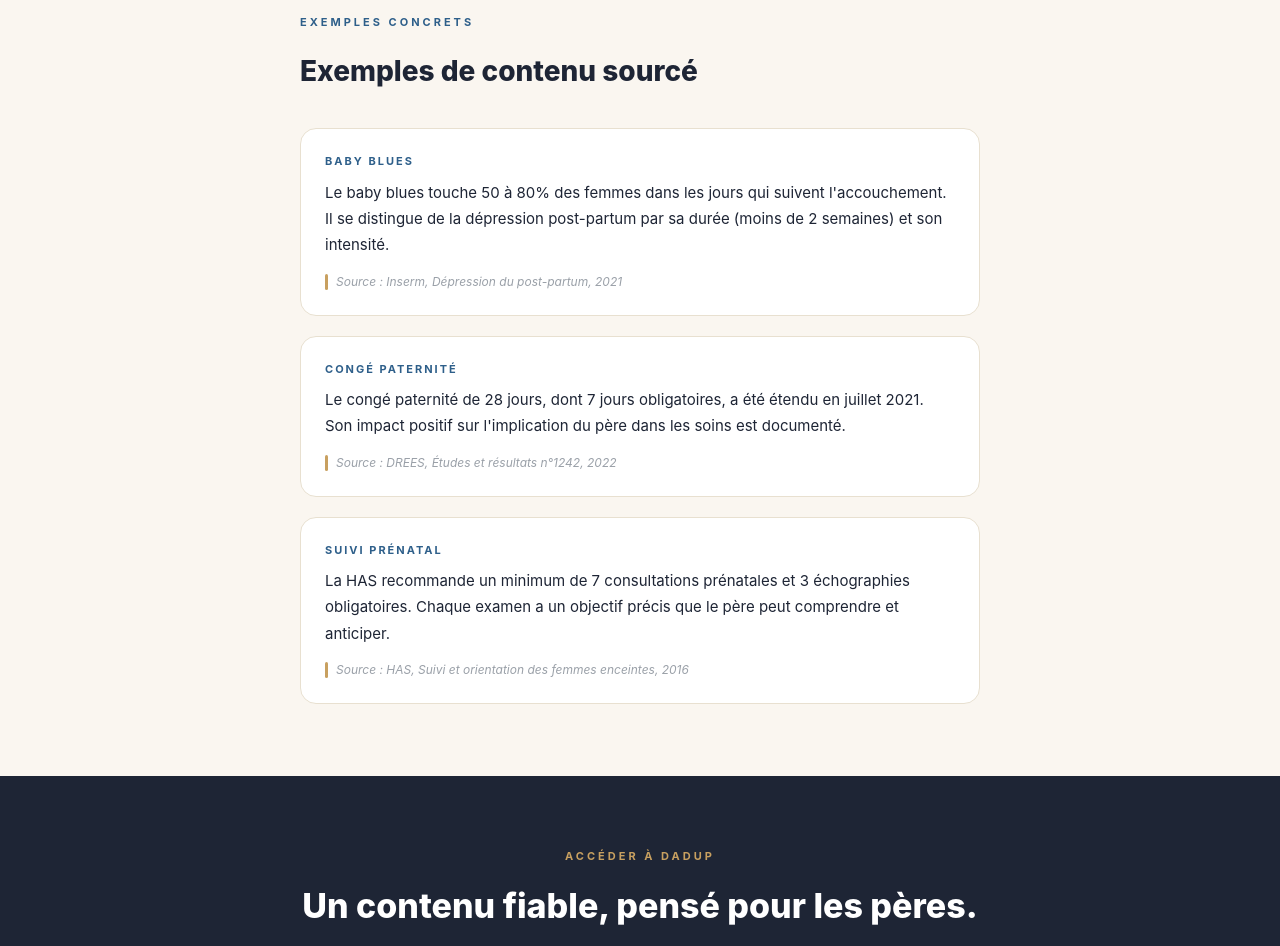
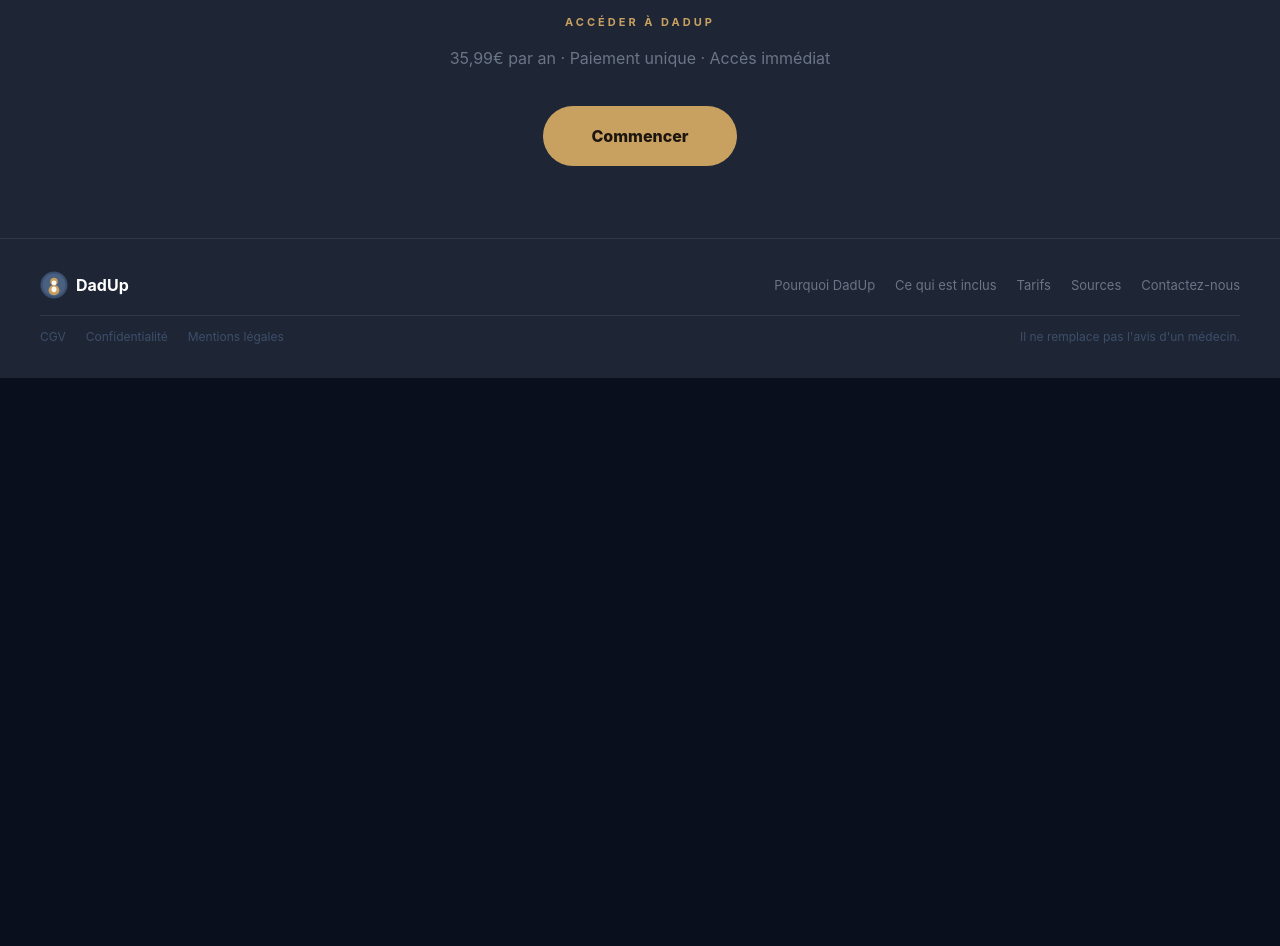
Before and after one commit to Julproject/dadup, a Next.js app: page /sources in a window 1280 px wide. Shown: the part 1640-2586 px from the top of the page. After the commit the page ends 2018 px from the top, so only its background shows below. Built offline with nearby package versions, Linux system fonts and the light colour scheme.

Commit message:
Update page.tsx

```diff
--- a/app/sources/page.tsx
+++ b/app/sources/page.tsx
@@ -99,7 +99,7 @@ export default function MethodologiePage() {
             Un contenu <span style={{ color: C.gold }}>sourcé et vérifié.</span>
           </h1>
           <p style={{ color: '#6a7585', fontSize: '17px', lineHeight: 1.75, margin: 0 }}>
-            DadUp n'est pas un blog de conseils. Chaque information s'appuie sur des recommandations médicales publiées par des institutions reconnues.
+            Chaque information s'appuie sur des recommandations médicales publiées par des institutions reconnues.
           </p>
         </div>
       </section>
@@ -138,28 +138,10 @@ export default function MethodologiePage() {
         </div>
       </section>
 
-      {/* EXEMPLES CONCRETS */}
-      <section className="sp" style={{ padding: '72px 40px', maxWidth: '760px', margin: '0 auto' }}>
-        <p style={{ color: C.blue, fontSize: '11px', fontWeight: 700, letterSpacing: '3px', textTransform: 'uppercase', margin: '0 0 20px' }}>Exemples concrets</p>
-        <h2 style={{ color: C.dark, fontSize: '28px', fontWeight: 800, margin: '0 0 36px' }}>Exemples de contenu sourcé</h2>
-        <div style={{ display: 'flex', flexDirection: 'column', gap: '20px' }}>
-          {EXEMPLES.map((e, i) => (
-            <div key={i} style={{ background: C.white, borderRadius: '16px', padding: '24px', border: `1px solid ${C.border}` }}>
-              <p style={{ color: C.blue, fontSize: '11px', fontWeight: 700, letterSpacing: '2px', textTransform: 'uppercase', margin: '0 0 10px' }}>{e.sujet}</p>
-              <p style={{ color: C.dark, fontSize: '15px', lineHeight: 1.75, margin: '0 0 14px' }}>{e.contenu}</p>
-              <div style={{ display: 'flex', alignItems: 'center', gap: '8px' }}>
-                <div style={{ width: '3px', height: '16px', background: C.gold, borderRadius: '2px', flexShrink: 0 }}></div>
-                <p style={{ color: C.textLight, fontSize: '12px', margin: 0, fontStyle: 'italic' }}>Source : {e.source}</p>
-              </div>
-            </div>
-          ))}
-        </div>
-      </section>
-
       {/* CTA */}
       <section style={{ background: C.dark, padding: '72px 40px', textAlign: 'center' as const }}>
         <p style={{ color: C.gold, fontSize: '11px', fontWeight: 700, letterSpacing: '3px', textTransform: 'uppercase' as const, margin: '0 0 16px' }}>Accéder à DadUp</p>
-        <h2 style={{ color: C.white, fontSize: '34px', fontWeight: 800, margin: '0 0 12px' }}>Un contenu fiable, pensé pour les pères.</h2>
+
         <p style={{ color: '#6a7585', fontSize: '16px', margin: '0 0 36px' }}>35,99€ par an · Paiement unique · Accès immédiat</p>
         <a href="/tarifs" style={{ background: C.gold, color: '#1c1510', padding: '18px 48px', borderRadius: '32px', fontSize: '16px', fontWeight: 800, textDecoration: 'none', display: 'inline-block' }}>
           Commencer
```
